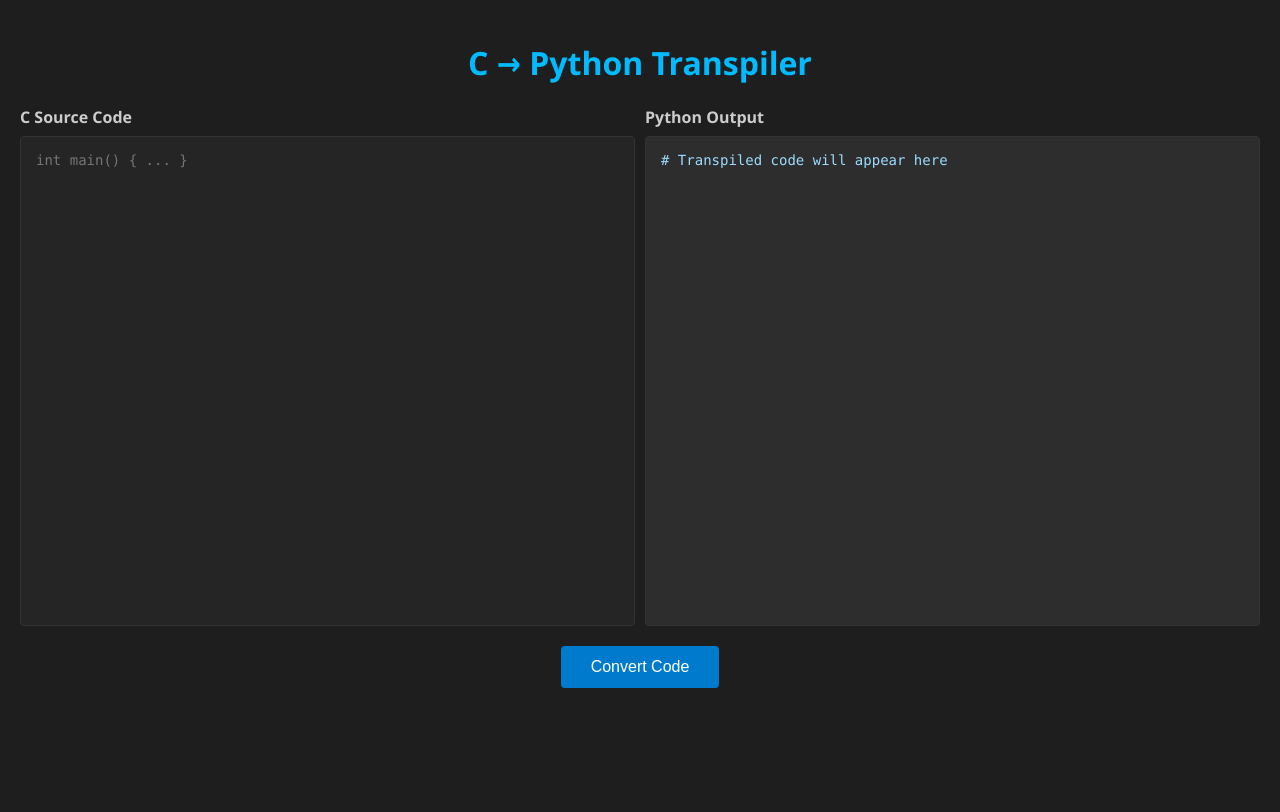
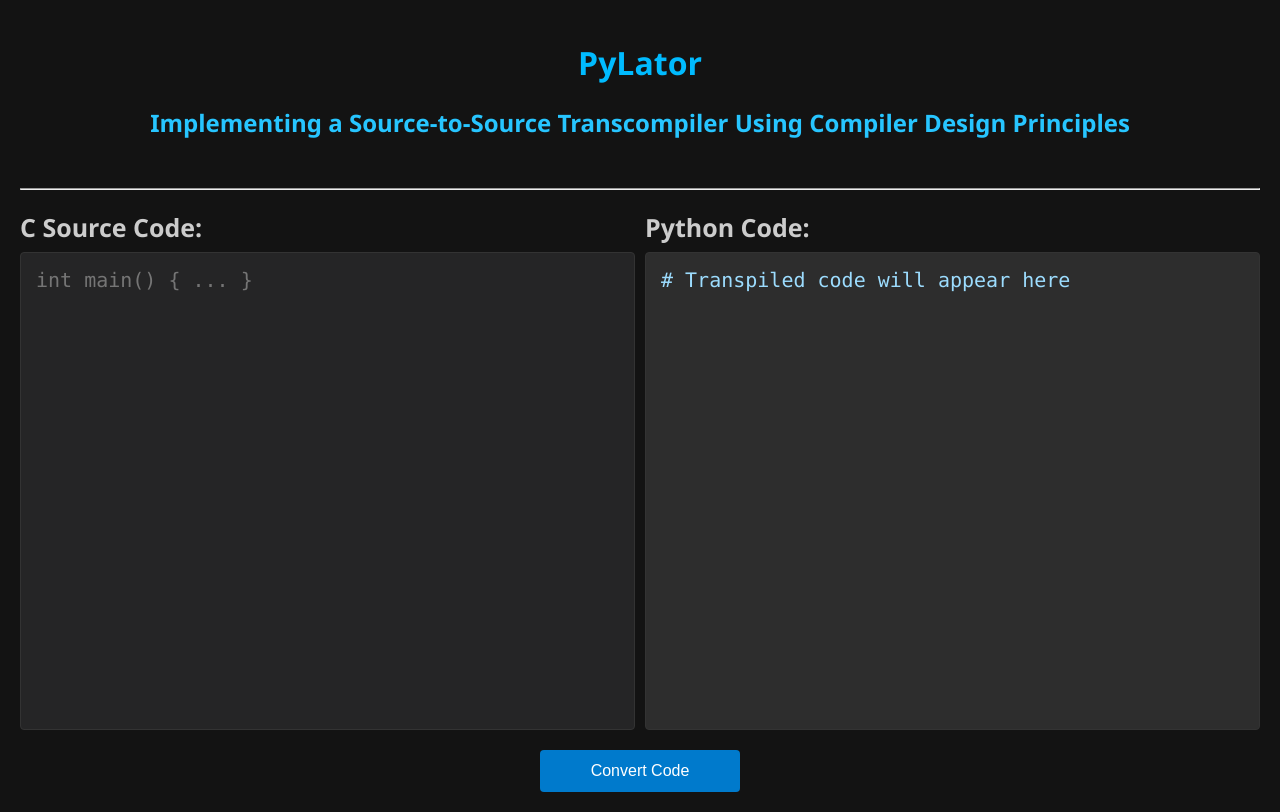
Before and after one commit to mightyguy7/Transpiler, a Flask app: page / in a window 1280 px wide. Before the commit the page ends 688 px from the top, so only its background shows below. Run offline with Flask 3, Linux system fonts and the light colour scheme.

Commit message:
Update index.html
improved UI

```diff
--- a/compiler/templates/index.html
+++ b/compiler/templates/index.html
@@ -1,54 +1,129 @@
 <!DOCTYPE html>
-<html lang="en">
+
 <head>
-    <meta charset="UTF-8">
-    <meta name="viewport" content="width=device-width, initial-scale=1.0">
+
     <title>C to Python Transpiler</title>
+
     <style>
-        body { font-family: 'Segoe UI', Tahoma, Geneva, Verdana, sans-serif; background: #1e1e1e; color: white; margin: 0; padding: 20px; }
-        h1 { text-align: center; color: #00bbff; }
-        .editor-container { display: flex; gap: 10px; height: 65vh; margin-top: 20px; }
-        .box { flex: 1; display: flex; flex-direction: column; }
-        label { margin-bottom: 8px; font-weight: bold; color: #ccc; }
-        textarea, .output-screen {
-            flex: 1; padding: 15px; font-family: 'Consolas', monospace;
-            font-size: 14px; border: 1px solid #333; border-radius: 4px;
-            resize: none; outline: none;
+        body {
+            font-family: 'Segoe UI', Tahoma, Geneva, Verdana, sans-serif;
+            background: #131313;
+            color: white;
+            margin: 0;
+            padding: 20px;
         }
-        textarea { background: #252526; color: #d4d4d4; }
-        .output-screen { background: #2d2d2d; color: #9cdcfe; overflow-y: auto; white-space: pre-wrap; }
-        .controls { text-align: center; margin-top: 20px; }
+
+        h1 {
+            text-align: center;
+            color: #00bbff;
+
+        }
+        h2 {
+            text-align: center;
+            color: #27c5ff;
+            margin-bottom: 4%;
+
+        }
+
+        .editorBox {
+            display: flex;
+            gap: 10px;
+            height: 65vh;
+            margin-top: 20px;
+        }
+
+        .box {
+
+            flex: 1;
+            display: flex;
+            flex-direction: column;
+        }
+
+        label {
+            font-size: 25px;
+            margin-bottom: 8px;
+            font-weight: bold;
+            color: #ccc;
+        }
+
+        textarea,
+        .outputScreen {
+            flex: 1;
+            padding: 15px;
+            font-family: 'Consolas', monospace;
+            font-size: 20px;
+            border: 1px solid #333;
+            border-radius: 4px;
+            resize: none;
+            outline: none;
+        }
+
+        textarea {
+            background: #252526;
+            color: #d4d4d4;
+        }
+
+        .outputScreen {
+            background: #2d2d2d;
+            color: #9cdcfe;
+            overflow-y: auto;
+            white-space: pre-wrap;
+        }
+
+        .controls {
+            text-align: center;
+            margin-top: 20px;
+        }
+
         button {
-            background: #007acc; color: white; border: none; padding: 12px 30px;
-            font-size: 16px; border-radius: 4px; cursor: pointer; transition: 0.2s;
+            width: 200px;
+            display: block;
+            margin: auto;
+            margin-top: 20px;
+            background: #007acc;
+            color: white;
+            border: none;
+            padding: 12px 30px;
+            font-size: 16px;
+            border-radius: 4px;
+            cursor: pointer;
+            transition: 0.2s;
         }
-        button:hover { background: #005a9e; }
+
+        button:hover {
+            background: #005a9e;
+        }
     </style>
 </head>
+
 <body>
-    <h1>C → Python Transpiler</h1>
-    <div class="editor-container">
+    <h1>PyLator</h1>
+    <h2>Implementing a Source-to-Source Transcompiler Using Compiler Design Principles</h2>
+    <hr>
+    <div class="editorBox">
         <div class="box">
-            <label>C Source Code</label>
+            <label for="input">C Source Code:</label>
             <textarea id="input" placeholder="int main() { ... }"></textarea>
         </div>
         <div class="box">
-            <label>Python Output</label>
-            <div id="output" class="output-screen"># Transpiled code will appear here</div>
+            <label for="output">Python Code:</label>
+            <div id="output" class="outputScreen"># Transpiled code will appear here</div>
         </div>
     </div>
-    <div class="controls">
-        <button onclick="runTranslation()">Convert Code</button>
+
+
+    <div class="button">
+        <button onclick="transpile()">Convert Code</button>
     </div>
 
     <script>
-        async function runTranslation() {
+        async function transpile() {
             const code = document.getElementById('input').value;
-            const outputDiv = document.getElementById('output');
+            const outputt = document.getElementById('output');
 
-            if(!code.trim()) return;
+            if (!code.trim()) return;
 
-            outputDiv.innerText = "Translating...";
+            outputt.innerText = "Translating...";
 
             try {
                 const response = await fetch('/translate', {
@@ -57,11 +132,12 @@
                     body: JSON.stringify({ code: code })
                 });
                 const data = await response.json();
-                outputDiv.innerText = data.python_code;
+                outputt.innerText = data.python_code;
             } catch (err) {
-                outputDiv.innerText = "Error connecting to server.";
+                outputt.innerText = "Error connecting to server.";
             }
         }
     </script>
 </body>
+
 </html>
```
